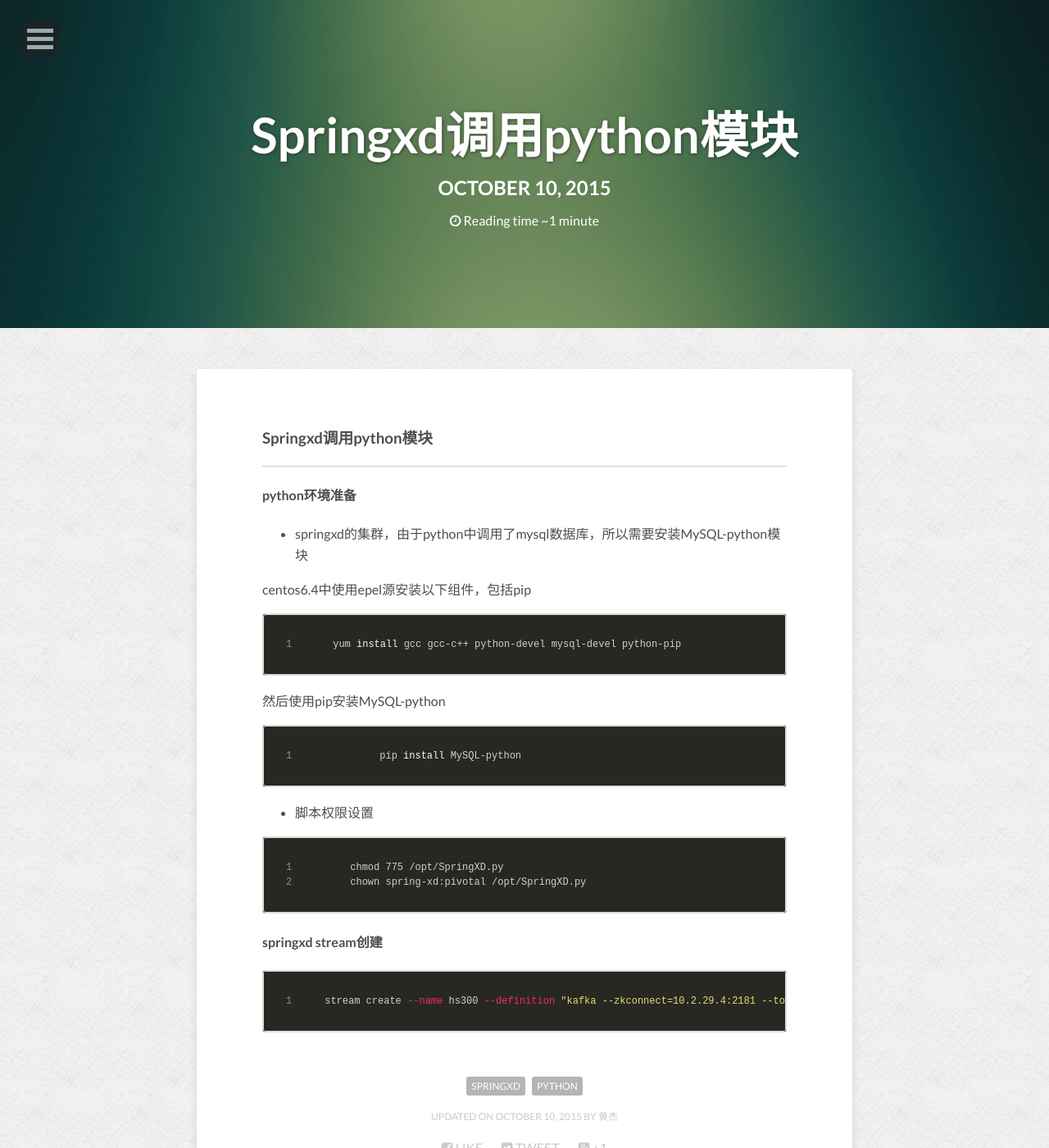
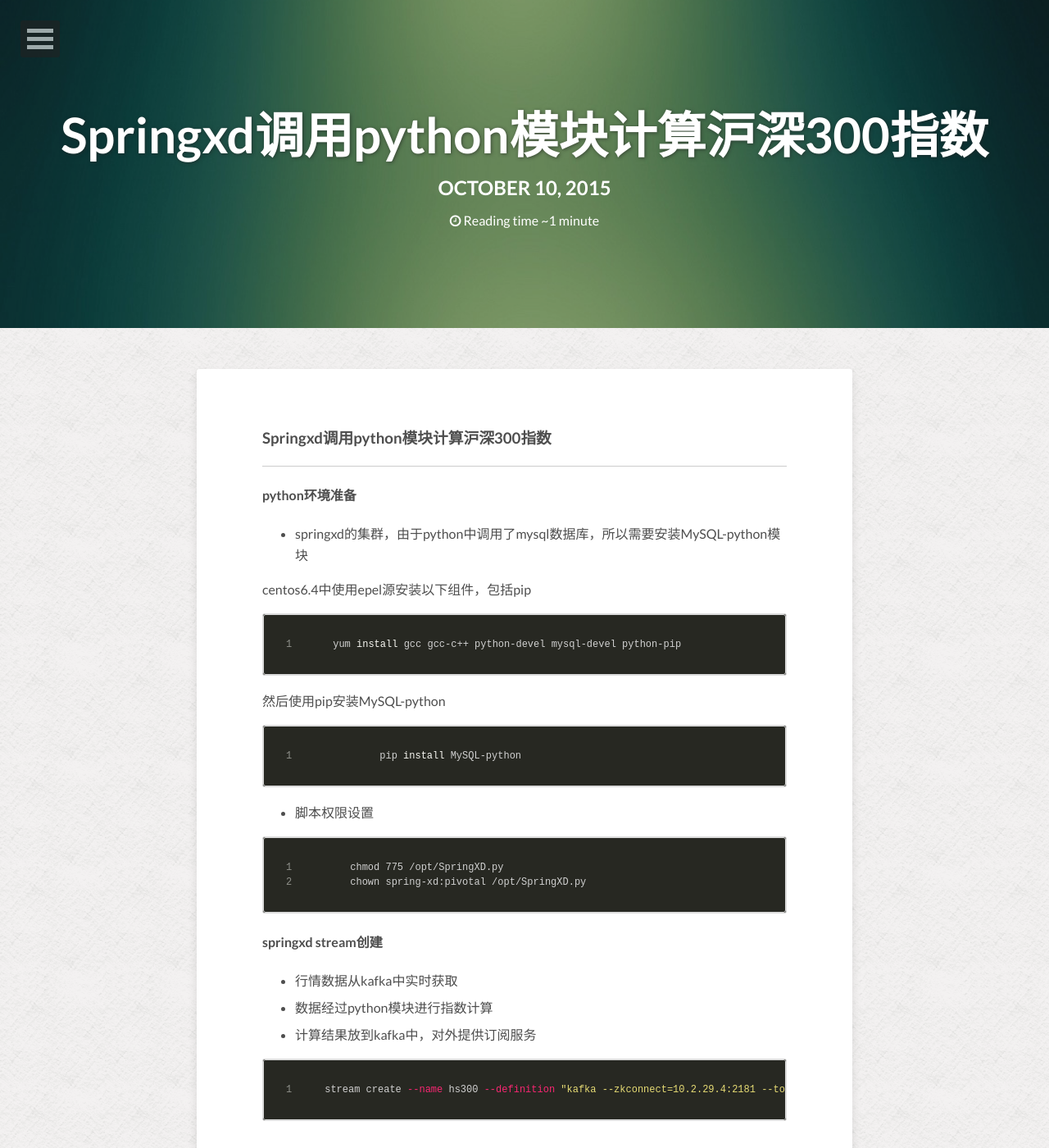
Before and after one commit to hj1984930/hj1984930.github.io, a Jekyll site: the page built from _posts/2015-10-10-Springxd-python.md, in a window 1280 px wide and 1400 px high. Shown: the whole window at 82% size. Built offline with Jekyll 4.4.1, drawn with Linux system fonts in a browser that asks for light colours; nearby versions of some CDN libraries; comment, search, counter and statistics services are not loaded.

Commit message:
add springxd-python

```diff
--- a/_posts/2015-10-10-Springxd-python.md
+++ b/_posts/2015-10-10-Springxd-python.md
@@ -1,6 +1,6 @@
 ---
 layout: post
-title: Springxd调用python模块
+title: Springxd调用python模块计算沪深300指数
 description: ""
 modified: 2015-10-10
 tags: [springxd, python ]
@@ -9,7 +9,7 @@
 
 ---
 
-###Springxd调用python模块
+###Springxd调用python模块计算沪深300指数
 - - -
 
 
@@ -39,6 +39,10 @@
 
 ####springxd stream创建
 
+* 行情数据从kafka中实时获取
+* 数据经过python模块进行指数计算
+* 计算结果放到kafka中，对外提供订阅服务
+
 ~~~bash
 stream create --name hs300 --definition "kafka --zkconnect=10.2.29.4:2181 --topic=price --autoOffsetReset=smallest --outputType=text/plain | shell --command='/usr/bin/python /opt/SpringXD.py' | file --dir=/opt/test/ --name=hs300" --deploy
 ~~~
```
